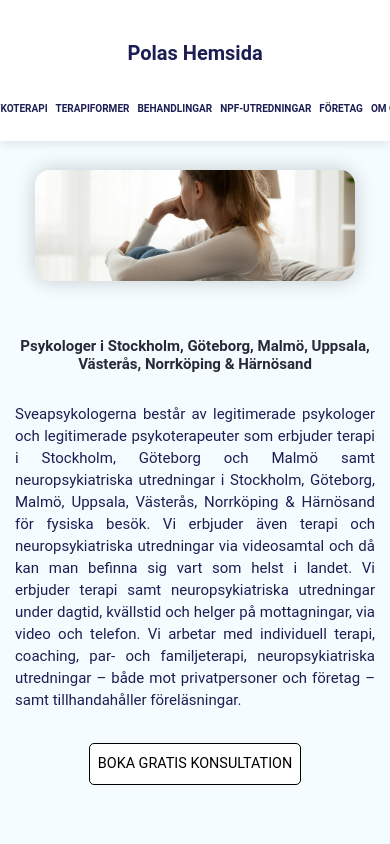
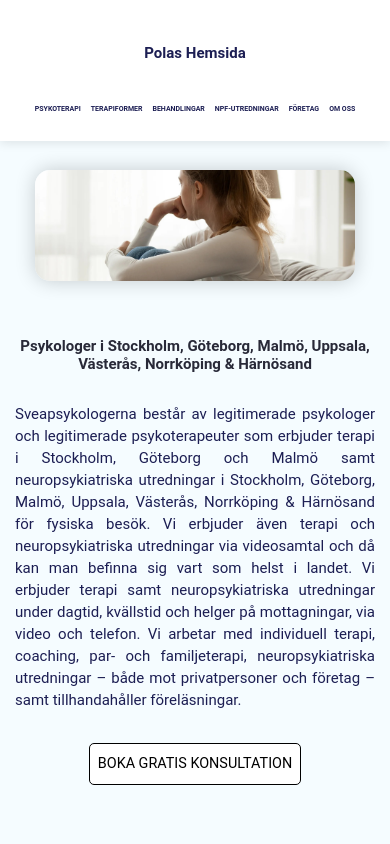
Before and after one commit to Arinsz/arinsportfolio, a Next.js app: page / in a window 390 px wide. Shown: the top 844 px of the page. Built offline with nearby package versions, Linux system fonts and the light colour scheme.

Commit message:
Update navbar.css

```diff
--- a/src/app/styles/navbar.css
+++ b/src/app/styles/navbar.css
@@ -274,3 +274,75 @@
     font-size: 8px; /* Större textstorlek för bättre läsbarhet */
   }
 }
+@media (max-width: 375px) {
+  .navbar {
+    padding: 20px 80px; /* Mer padding på större skärmar */
+  }
+
+  .navbar--container {
+    flex-direction: row; /* Justera till horisontell layout */
+    align-items: center; /* Centrera vertikalt */
+  }
+
+  .navbar--title {
+    font-size: 10px; /* Större titelstorlek för bredare skärmar */
+    margin: 0 20px; /* Ökat horisontellt mellanrum */
+  }
+
+  .navbar--items > ul {
+    gap: 10px; /* Ökat avstånd mellan menyobjekt */
+  }
+
+  .navbar--content {
+    font-size: 5px; /* Ökad textstorlek för bättre läsbarhet */
+  }
+
+  .navbar--contact {
+    font-size: 18px; /* Justera kontaktknappens textstorlek */
+  }
+
+  .submenu {
+    min-width: 200px; /* Ökad bredd för större skärmar */
+    padding: 5px 0; /* Mer padding */
+  }
+
+  .submenu--content {
+    font-size: 8px; /* Större textstorlek för bättre läsbarhet */
+  }
+}
+@media (max-width: 450px) {
+  .navbar {
+    padding: 20px 80px; /* Mer padding på större skärmar */
+  }
+
+  .navbar--container {
+    flex-direction: row; /* Justera till horisontell layout */
+    align-items: center; /* Centrera vertikalt */
+  }
+
+  .navbar--title {
+    font-size: 15px; /* Större titelstorlek för bredare skärmar */
+    margin: 0 20px; /* Ökat horisontellt mellanrum */
+  }
+
+  .navbar--items > ul {
+    gap: 10px; /* Ökat avstånd mellan menyobjekt */
+  }
+
+  .navbar--content {
+    font-size: 7px; /* Ökad textstorlek för bättre läsbarhet */
+  }
+
+  .navbar--contact {
+    font-size: 18px; /* Justera kontaktknappens textstorlek */
+  }
+
+  .submenu {
+    min-width: 200px; /* Ökad bredd för större skärmar */
+    padding: 5px 0; /* Mer padding */
+  }
+
+  .submenu--content {
+    font-size: 8px; /* Större textstorlek för bättre läsbarhet */
+  }
+}
```
